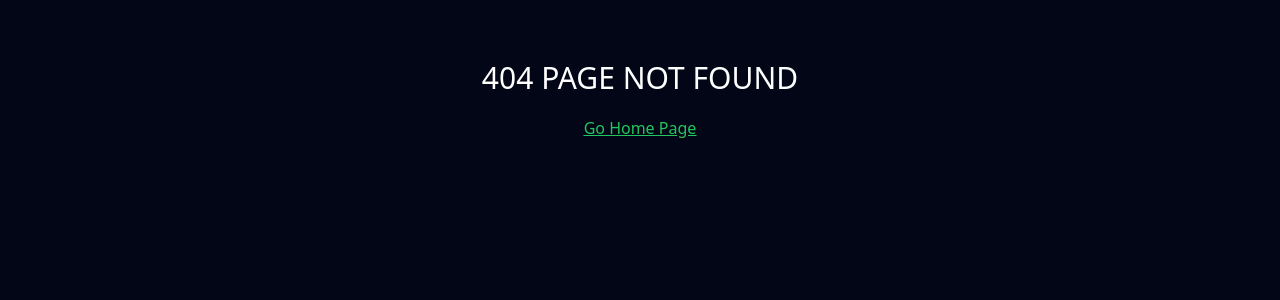
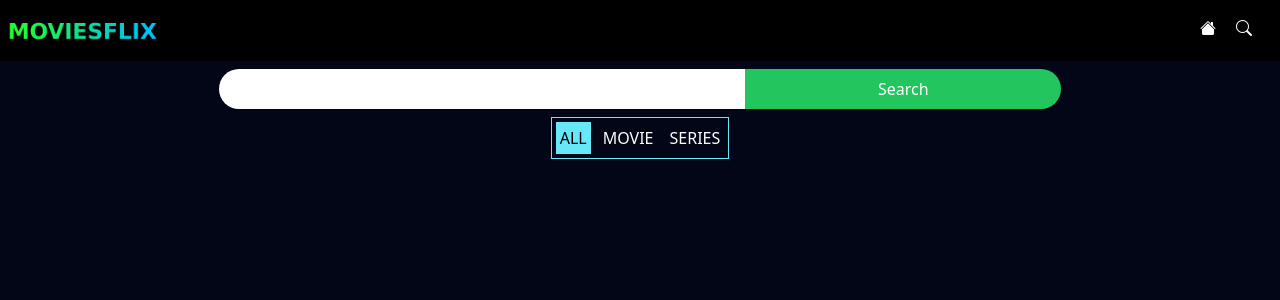
Before and after one commit to jackop125/moviesflix, a React (Vite) app: page /search in a window 1280 px wide. Before the commit this address had no page. Shown: the top 300 px of the page. Built offline with nearby package versions, Linux system fonts and the light colour scheme.

Commit message:
search added

```diff
--- a/public/style.css
+++ b/public/style.css
@@ -603,12 +603,21 @@ video {
   margin-bottom: 1.25rem;
 }
 
+.mx-3 {
+  margin-left: 0.75rem;
+  margin-right: 0.75rem;
+}
+
 .me-5 {
   margin-inline-end: 1.25rem;
 }
 
 .mt-1 {
   margin-top: 0.25rem;
+}
+
+.ms-1 {
+  margin-inline-start: 0.25rem;
 }
 
 .inline-block {
@@ -651,6 +660,14 @@ video {
   width: 100%;
 }
 
+.w-3\/4 {
+  width: 75%;
+}
+
+.w-1\/4 {
+  width: 25%;
+}
+
 .justify-center {
   justify-content: center;
 }
@@ -677,6 +694,25 @@ video {
 
 .rounded-md {
   border-radius: 0.375rem;
+}
+
+.rounded-l-3xl {
+  border-top-left-radius: 1.5rem;
+  border-bottom-left-radius: 1.5rem;
+}
+
+.rounded-r-3xl {
+  border-top-right-radius: 1.5rem;
+  border-bottom-right-radius: 1.5rem;
+}
+
+.rounded-l-md {
+  border-top-left-radius: 0.375rem;
+  border-bottom-left-radius: 0.375rem;
+}
+
+.border {
+  border-width: 1px;
 }
 
 .border-b-2 {
@@ -740,12 +776,25 @@ video {
   background-color: rgb(2 6 23 / var(--tw-bg-opacity));
 }
 
+.bg-cyan-300 {
+  --tw-bg-opacity: 1;
+  background-color: rgb(103 232 249 / var(--tw-bg-opacity));
+}
+
+.bg-transparent {
+  background-color: transparent;
+}
+
 .bg-opacity-30 {
   --tw-bg-opacity: 0.3;
 }
 
 .p-2 {
   padding: 0.5rem;
+}
+
+.p-1 {
+  padding: 0.25rem;
 }
 
 .px-1 {
@@ -923,6 +972,10 @@ video {
     width: 66.666667%;
   }
 
+  .md\:w-5\/12 {
+    width: 41.666667%;
+  }
+
   .md\:max-w-96 {
     max-width: 24rem;
   }
--- a/src/components/Card.jsx
+++ b/src/components/Card.jsx
@@ -24,7 +24,7 @@ const Card = (props) => {
               ? "Series"
               : "Movie"}
           </p>
-          <p>{cardData.original_language.toUpperCase()}</p>
+          <p>{cardData.original_language?.toUpperCase()}</p>
           <p>
             {new Date(
               cardData.release_date || cardData.first_air_date
@@ -32,7 +32,7 @@ const Card = (props) => {
           </p>
         </div>
         <p className="text-xs text-slate-300">
-          {cardData.overview.substring(0, 160) + "..."}
+          {cardData.overview?.substring(0, 160) + "..."}
         </p>
         <p className="bg-green-500 inline-block px-1  text-black mt-1">
           <i className="bi bi-star-half"></i> : {cardData.vote_average}
--- a/src/components/Navbar.jsx
+++ b/src/components/Navbar.jsx
@@ -9,7 +9,7 @@ const Navbar = () => {
       </Link>
       <div>
         <Link to="/" className="mx-5 hover:text-green-500"><i className="bi bi-house-fill"></i></Link>
-        <Link href="/" className="me-5">
+        <Link to="/search" className="me-5">
           <i className="bi bi-search"></i>
         </Link>
       </div>
--- /dev/null
+++ b/src/components/Search.jsx
@@ -0,0 +1,69 @@
+import React,{useEffect, useState} from "react";
+import Navbar from "./Navbar";
+import { Link } from "react-router-dom";
+import axios from "axios";
+import Card from "./Card";
+import { scrollToTop } from "./constants";
+const Search = () => {
+    const [searchName,setSearchName] = useState("")
+    const [searchFor,setSearchFor] = useState("ALL")
+    const [data,setData] = useState([]);
+    const getSearchResult = async(Name)=>{
+        try{
+            const options = {
+                method:"GET",
+                url:`https://api.themoviedb.org/3/search/multi?query=${Name}`,
+                headers: {
+                    accept: "application/json",
+                    Authorization: process.env.REACT_APP_API_TOKEN,
+                  }
+            }
+            const response = await axios.request(options);
+            console.log(response.data.results);
+            setData(response.data.results)
+        }catch(err){
+            alert(err)
+        }
+    }
+    useEffect(()=>{
+        // getSearchResult(searchName);
+    },[searchName,searchFor])
+    return (
+      <>
+        <Navbar />
+        <div className="md:flex md:justify-center p-2">
+          <input
+            type="text"
+            className="w-3/4 text-lg py-1 md:w-5/12 outline-none text-black px-2 rounded-l-3xl"
+            value={searchName}
+            onChange={(e)=>{setSearchName(e.target.value)}}
+          />
+          <button className="p-2 bg-green-500 w-1/4 rounded-r-3xl" onClick={()=>{
+            getSearchResult(searchName);
+          }}>Search</button>
+        </div>
+        <div className="flex justify-center">
+          <div className="border  border-cyan-300">
+            <button className={`m-1 p-1 ${searchFor === "ALL"?"bg-cyan-300 text-black":""}` } onClick={()=>{setSearchFor("ALL")}}>ALL</button>
+            <button className={`m-1 p-1 ${searchFor === "MOVIE"?"bg-cyan-300 text-black":""}` } onClick={()=>{setSearchFor("MOVIE")}}>MOVIE</button>
+            <button className={`m-1 p-1 ${searchFor === "SERIES"?"bg-cyan-300 text-black":""}` } onClick={()=>{setSearchFor("SERIES")}}>SERIES</button>
+          </div>
+        </div>
+
+        <div className="py-4 md:flex md:flex-wrap md:justify-center">
+        {data.map((item, index) => (
+          <Link key={`${item.id}-${index}`} to={item.media_type == "movie" ? `/movieplayer/${item.id}`:(item.media_type == "tv"? `/seriesplayer/${item.id}` : "")} onClick={scrollToTop} >
+            {
+              (()=>{
+                console.log(item);
+              })()
+            }
+          <Card  cardData={item}></Card>
+          </Link>
+        ))}
+      </div>
+      </>
+    );
+}
+
+export default Search
--- a/src/components/constants.js
+++ b/src/components/constants.js
@@ -1 +1,10 @@
 const movieStreamingUrl = "https://autoembed.co/movie/tmdb/"
+
+const scrollToTop = () => {
+    window.scrollTo({
+      top: 0,
+      behavior: 'smooth' // This makes the scroll smooth
+    });
+  };
+
+export {scrollToTop}
```
Also changed, not shown: src/index.js (+6 -1 lines), 4 other files (tests, documents, lock files or other folders).
